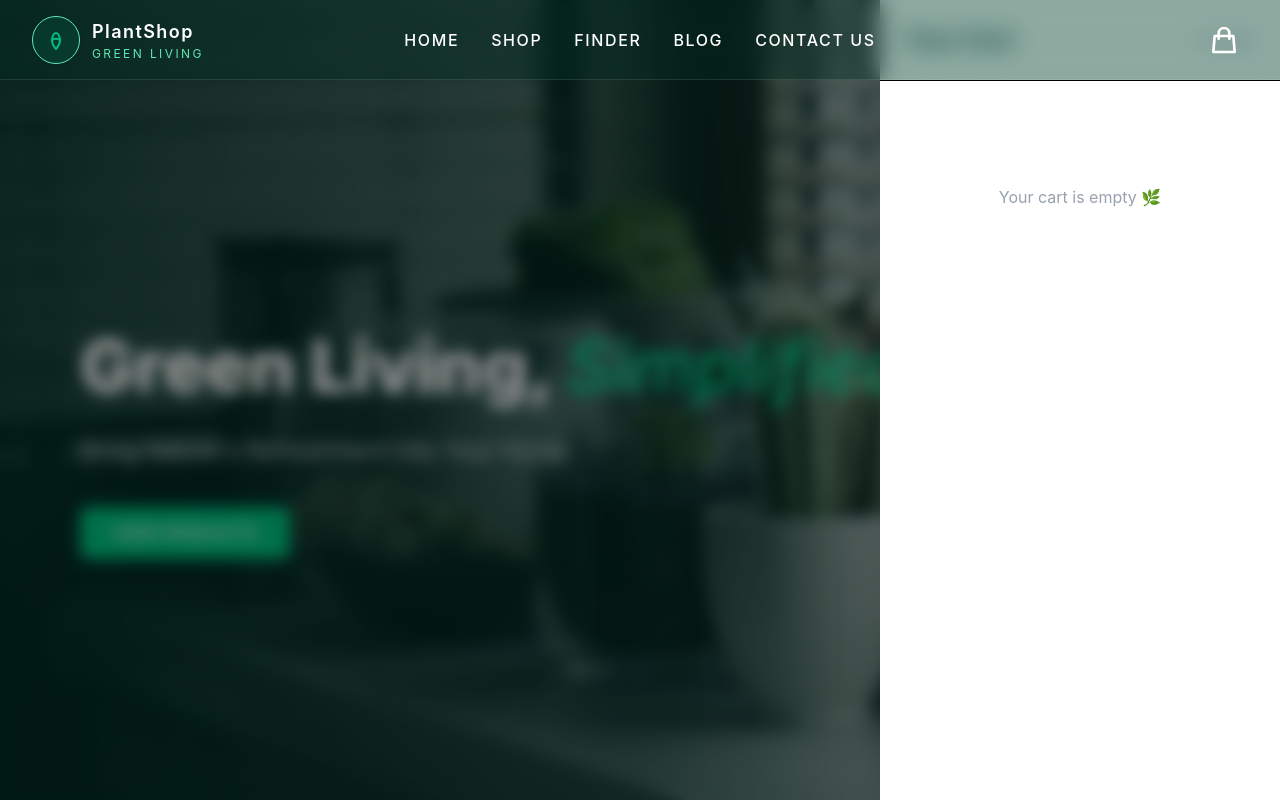
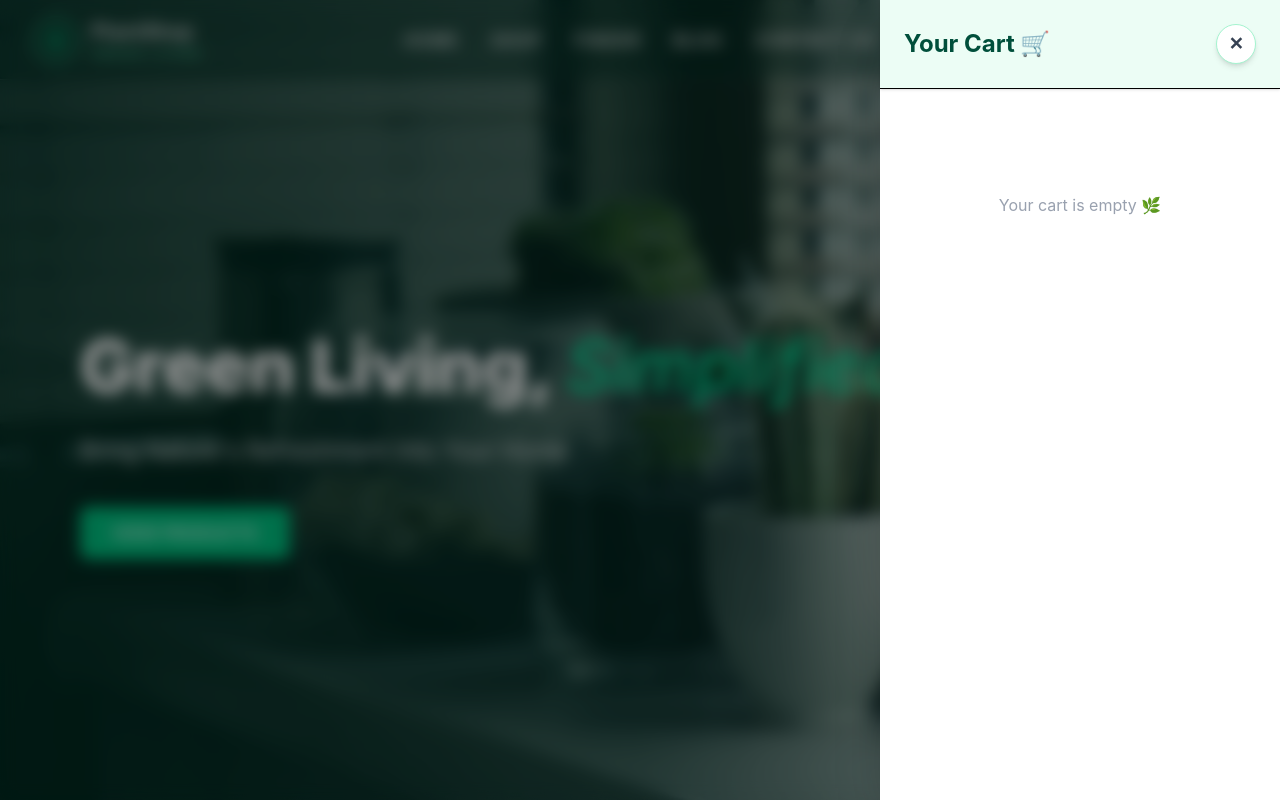
Before and after one commit to mahsaweb/PlantShop, a React (Vite) app: page / in a window 1280 px wide. Both pictures are taken after a click on the button "Open cart drawer". Shown: the top 800 px of the page. Built offline with nearby package versions, Linux system fonts and the light colour scheme; a web font is replaced by a local one.

Commit message:
edit App & cartDrawer

```diff
--- a/src/App.jsx
+++ b/src/App.jsx
@@ -5,15 +5,25 @@ import Blog from './pages/Blog';
 import Shop from './pages/Shop';
 import ContactUs from './pages/ContactUs';
 import BlogDetails from './pages/BlogDetails';
-import CartDrawer from './components/CartDrawer'; //   منوی کشویی سبد خرید
-import { useState } from 'react';
+import CartDrawer from './components/CartDrawer';
+import { useState, useEffect } from 'react';
 import PlantFinder from './components/PlantFinder';
 
 function App() {
-  const [cartItems, setCartItems] = useState([]);
-  const [isCartOpen, setIsCartOpen] = useState(false); //  استیت برای باز یا بسته بودن منو
+  // ۱. خواندن سبد خرید از حافظه مرورگر موقع لود شدن
+  const [cartItems, setCartItems] = useState(() => {
+    const savedCart = localStorage.getItem('plantCart');
+    return savedCart ? JSON.parse(savedCart) : [];
+  });
 
-  // تابع اضافه کردن به سبد خرید
+  const [isCartOpen, setIsCartOpen] = useState(false);
+
+  // ۲. ذخیره خودکار در localStorage هر بار که سبد خرید تغییر می‌کند
+  useEffect(() => {
+    localStorage.setItem('plantCart', JSON.stringify(cartItems));
+  }, [cartItems]);
+
+  // تابع اضافه کردن به سبد خرید (یا افزایش تعداد)
   const addToCart = (product) => {
     setCartItems((prevItems) => {
       const isExist = prevItems.find(item => item.id === product.id);
@@ -26,33 +36,44 @@ function App() {
       return [...prevItems, { ...product, quantity: 1 }];
     });
 
-    // ۳. وقتی کاربر دکمه خرید را زد، منو خودکار باز شود
     setIsCartOpen(true);
   };
 
-  // ۴. تابع حذف محصول از داخل منوی کشویی
+  // ۳. تعریف تابع کاهش تعداد (این همان تابعی بود که ارور می‌داد و کم بود!)
+  const decreaseQuantity = (id) => {
+    setCartItems((prevItems) => {
+      return prevItems.map(item => {
+        if (item.id === id) {
+          return { ...item, quantity: item.quantity - 1 };
+        }
+        return item;
+      }).filter(item => item.quantity > 0); // اگر تعداد صفر شد، حذفش کن
+    });
+  };
+
+  // ۴. تابع حذف کامل محصول
   const removeFromCart = (id) => {
     setCartItems(cartItems.filter((item) => item.id !== id));
   };
 
-  // محاسبه تعداد کل آیتم‌ها
   const totalItems = cartItems.reduce((total, item) => total + item.quantity, 0);
 
   return (
     <Router>
-       <main aria-label="Main content" className="w-full min-h-screen relative"> {/* اضافه کردن relative برای پوزیشن منو */}
+      <main aria-label="Main content" className="w-full min-h-screen relative">
 
-        {/* ۵. به هدر می‌گوییم وقتی روی آیکون کلیک شد، منو را باز کند */}
         <Header
           cartCount={totalItems}
           onCartClick={() => setIsCartOpen(true)}
         />
 
-        {/* ۶. قرار دادن کامپوننت سبد خرید کشویی در صفحه */}
+        {/* پاس دادن درست توابع به CartDrawer */}
         <CartDrawer
           isOpen={isCartOpen}
           onClose={() => setIsCartOpen(false)}
           items={cartItems}
+          onIncrease={addToCart}
+          onDecrease={decreaseQuantity}
           removeFromCart={removeFromCart}
         />
 
--- a/src/components/CartDrawer.jsx
+++ b/src/components/CartDrawer.jsx
@@ -2,7 +2,7 @@
 import React from 'react';
 import { motion, AnimatePresence } from 'framer-motion';
 
-const CartDrawer = ({ isOpen, onClose, items, removeFromCart }) => {
+const CartDrawer = ({ isOpen, onClose, items, onIncrease, onDecrease, removeFromCart }) => {
   // محاسبه قیمت کل
   const totalPrice = items.reduce((acc, item) => acc + (item.price * item.quantity), 0);
 
@@ -10,27 +10,34 @@ const CartDrawer = ({ isOpen, onClose, items, removeFromCart }) => {
     <AnimatePresence>
       {isOpen && (
         <>
-          {/* لایه سیاه پس‌زمینه (Overlay) */}
+          {/* لایه سیاه پس‌زمینه (Overlay) - بالای همه لایه‌ها */}
           <motion.div
             initial={{ opacity: 0 }}
             animate={{ opacity: 1 }}
             exit={{ opacity: 0 }}
             onClick={onClose}
-            className="fixed inset-0 bg-black/40 backdrop-blur-sm z-[99]"
+            className="fixed inset-0 bg-black/40 backdrop-blur-sm z-[999]"
           />
 
-          {/* منوی اصلی کشویی */}
+          {/* منوی اصلی کشویی - با z-index بالاتر از هدر سایت */}
           <motion.div
-            initial={{ x: '100%' }} // شروع از خارج صفحه (سمت راست)
-            animate={{ x: 0 }}      // ورود به صفحه
-            exit={{ x: '100%' }}    // خروج به سمت راست
+            initial={{ x: '100%' }}
+            animate={{ x: 0 }}
+            exit={{ x: '100%' }}
             transition={{ type: 'spring', damping: 25, stiffness: 200 }}
-            className="fixed right-0 top-0 h-full w-full md:w-[400px] bg-white shadow-2xl z-[100] flex flex-col"
+            className="fixed right-0 top-0 h-full w-full md:w-[400px] bg-white shadow-2xl z-[1000] flex flex-col"
           >
-            {/* سربرگ سبد خرید */}
-            <div className="p-6 border-b flex justify-between items-center bg-emerald-50">
-              <h2 className="text-2xl font-bold text-emerald-900">Your Cart</h2>
-              <button onClick={onClose} className="text-gray-500 hover:text-black">✕ Close</button>
+            {/* سربرگ سبد خرید و دکمه ضربدر (کاملاً مشخص و دور از هدر اصلی) */}
+            <div className="p-6 border-b flex justify-between items-center bg-emerald-50 shadow-sm">
+              <h2 className="text-2xl font-bold text-emerald-900">Your Cart 🛒</h2>
+
+              <button
+                onClick={onClose}
+                className="w-10 h-10 flex items-center justify-center bg-white rounded-full text-gray-700 hover:bg-emerald-600 hover:text-white transition-all shadow-md border border-emerald-200 font-bold text-lg"
+                aria-label="Close cart"
+              >
+                ✕
+              </button>
             </div>
 
             {/* لیست محصولات - اسکرول‌خور */}
@@ -39,18 +46,44 @@ const CartDrawer = ({ isOpen, onClose, items, removeFromCart }) => {
                 <div className="text-center py-20 text-gray-400">Your cart is empty 🌿</div>
               ) : (
                 items.map((item) => (
-                  <div key={item.id} className="flex gap-4 bg-gray-50 p-3 rounded-2xl border">
+                  <div key={item.id} className="flex gap-4 bg-gray-50 p-3 rounded-2xl border items-center">
                     <img src={`/assets/Images/${item.img}`} alt={item.name} className="w-20 h-20 object-cover rounded-xl" />
+
                     <div className="flex-1">
                       <h4 className="font-bold text-gray-800">{item.name}</h4>
-                      <p className="text-emerald-600 font-bold">${item.price} x {item.quantity}</p>
+                      <p className="text-emerald-600 font-bold">${item.price} each</p>
+
+                      {/* بخش کنترل تعداد (+ و -) و دکمه حذف */}
+                      <div className="flex items-center justify-between mt-3">
+                        <div className="flex items-center gap-2 bg-white border rounded-xl px-2 py-1 shadow-sm">
+                          {/* دکمه کاهش تعداد */}
+                          <button
+                            onClick={() => onDecrease(item.id)}
+                            className="w-6 h-6 flex items-center justify-center text-gray-600 hover:bg-gray-100 rounded-lg font-bold"
+                          >
+                            -
+                          </button>
+
+                          <span className="text-sm font-bold w-6 text-center">{item.quantity}</span>
+
+                          {/* دکمه افزایش تعداد */}
+                          <button
+                            onClick={() => onIncrease(item)}
+                            className="w-6 h-6 flex items-center justify-center text-gray-600 hover:bg-gray-100 rounded-lg font-bold"
+                          >
+                            +
+                          </button>
+                        </div>
+
+                        {/* دکمه حذف کامل */}
                         <button
                           aria-label={`Remove ${item.name} from cart`}
                           onClick={() => removeFromCart(item.id)}
-                        className="text-xs text-red-400 hover:text-red-600 underline mt-2"
+                          className="text-xs text-red-400 hover:text-red-600 underline"
                         >
                           Remove
                         </button>
+                      </div>
                     </div>
                   </div>
                 ))
@@ -59,7 +92,7 @@ const CartDrawer = ({ isOpen, onClose, items, removeFromCart }) => {
 
             {/* بخش نهایی (Total) */}
             {items.length > 0 && (
-              <div className="p-6 border-t space-y-4 shadow-[0_-10px_20px_rgba(0,0,0,0.05)]">
+              <div className="p-6 border-t space-y-4 shadow-[0_-10px_20px_rgba(0,0,0,0.05)] bg-white">
                 <div className="flex justify-between text-xl font-bold text-gray-900">
                   <span>Total:</span>
                   <span>${totalPrice.toFixed(2)}</span>
--- a/src/components/Features.jsx
+++ b/src/components/Features.jsx
@@ -46,10 +46,10 @@ const Features = () => {
   ];
 
   return (
-    <section className="w-full py-16 bg-white border-b border-gray-50">
-      <div className="max-w-7xl mx-auto px-6 grid grid-cols-1 sm:grid-cols-2 lg:grid-cols-4 gap-10">
+    <section className="w-full py-16 bg-teal-50 border-b border-gray-50">
+      <div className="max-w-7xl mx-auto px-6 grid grid-cols-1 sm:grid-cols-2 lg:grid-cols-4 gap-10 ">
         {data.map((item) => (
-          <div key={item.id} className="group flex flex-col items-center text-center">
+          <div key={item.id} className="group flex flex-col items-center text-center ">
             <div className="w-14 h-14 bg-emerald-50 text-emerald-500 rounded-2xl flex items-center justify-center mb-5 group-hover:bg-emerald-500 group-hover:text-white transition-all duration-500">
               {item.icon}
             </div>
--- a/src/components/ProductSlider.jsx
+++ b/src/components/ProductSlider.jsx
@@ -9,7 +9,7 @@ const ProductSlider = ({ addToCart }) => {
 
 
   return (
-    <section className="w-full bg-gray-50">
+    <section className="w-full bg-emerald-50">
        <div className="max-w-7xl mx-auto px-6 py-20">
         <Swiper
           modules={[Pagination]}
```
Lines whose indentation alone changed are shown as unchanged.
